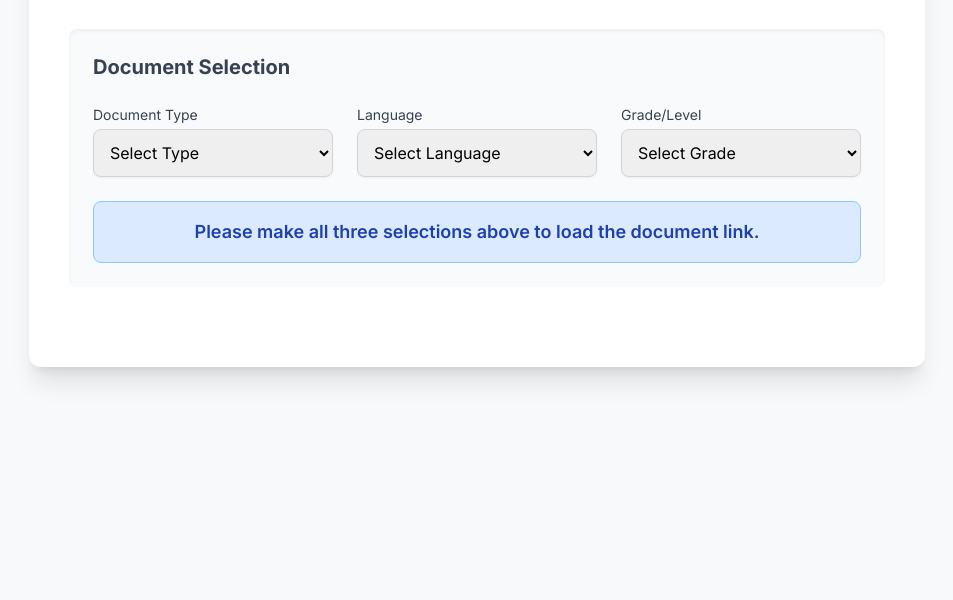
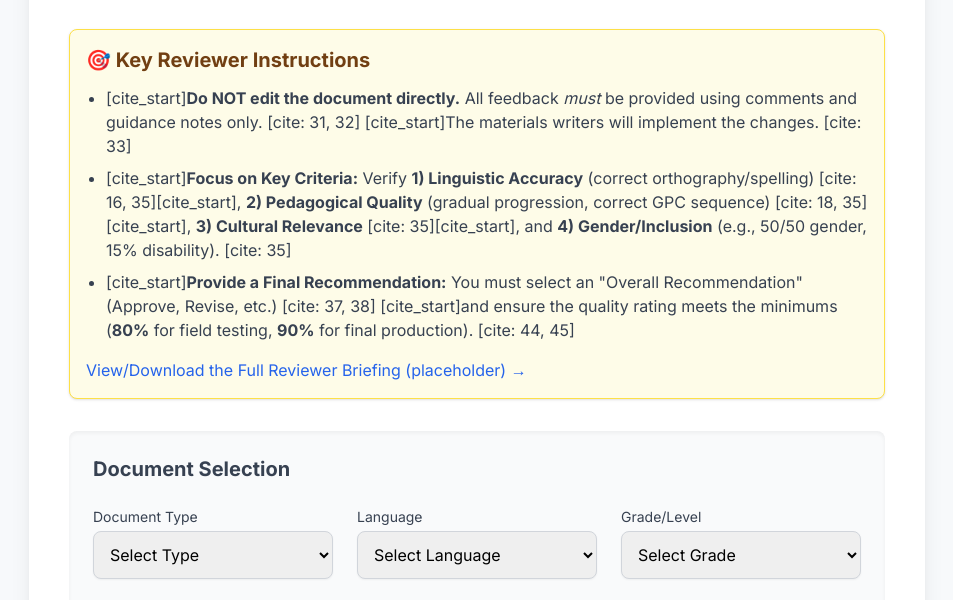
Before and after one commit to babanasir/Gambia_RISE_EGR_Material_Review_Form, a plain HTML site: page index.html in a window 1280 px wide. Shown: the part 160-760 px from the top of the page, without its empty margins (163-1116 px from the left). Drawn offline with nearby package versions, Linux system fonts and the light colour scheme.

Commit message:
Enhance index.html with reviewer instructions
Added key reviewer instructions section and updated document selection form.

```diff
--- a/index.html
+++ b/index.html
@@ -37,6 +37,25 @@
             <p class="text-gray-600">First, select the parameters to load the correct document and review form.</p>
         </header>
 
+        <section id="reviewer-instructions" class="mb-8 p-4 bg-yellow-50 border border-yellow-300 rounded-lg shadow">
+            <h2 class="text-xl font-bold text-yellow-900 mb-3">🎯 Key Reviewer Instructions</h2>
+            <ul class="list-disc list-outside space-y-2 pl-5 text-gray-700">
+                <li>
+                    [cite_start]<strong>Do NOT edit the document directly.</strong> All feedback <em>must</em> be provided using comments and guidance notes only. [cite: 31, 32] [cite_start]The materials writers will implement the changes. [cite: 33]
+                </li>
+                <li>
+                    [cite_start]<strong>Focus on Key Criteria:</strong> Verify <strong>1) Linguistic Accuracy</strong> (correct orthography/spelling) [cite: 16, 35][cite_start], <strong>2) Pedagogical Quality</strong> (gradual progression, correct GPC sequence) [cite: 18, 35][cite_start], <strong>3) Cultural Relevance</strong> [cite: 35][cite_start], and <strong>4) Gender/Inclusion</strong> (e.g., 50/50 gender, 15% disability). [cite: 35]
+                </li>
+                <li>
+                    [cite_start]<strong>Provide a Final Recommendation:</strong> You must select an "Overall Recommendation" (Approve, Revise, etc.) [cite: 37, 38] [cite_start]and ensure the quality rating meets the minimums (<strong>80%</strong> for field testing, <strong>90%</strong> for final production). [cite: 44, 45]
+                </li>
+            </ul>
+            <div class="mt-4">
+                <a href="YOUR_LINK_TO_FULL_BRIEFING_DOC.pdf" target="_blank" class="font-medium text-blue-600 hover:text-blue-800 hover:underline">
+                    View/Download the Full Reviewer Briefing (placeholder) &rarr;
+                </a>
+            </div>
+        </section>
         <section id="selection-form" class="space-y-6 mb-10 p-6 bg-gray-50 rounded-lg shadow-inner">
             <h2 class="text-xl font-bold text-gray-700 mb-4">Document Selection</h2>
             <div class="grid grid-cols-1 md:grid-cols-3 gap-6">
@@ -91,7 +110,7 @@
                 <a id="googleFormLinkButton" href="https://docs.google.com/forms/d/e/1FAIpQLSd79ZWIeAlxKVw9cdYKIbllzjw1Wsmr8sd1y9i9nBU2--pVMg/viewform"
                    target="_blank"
                    class="hidden mt-3 inline-flex items-center justify-center px-6 py-2 border border-transparent text-base font-medium rounded-full text-white bg-green-600 hover:bg-green-700 shadow-lg focus:outline-none focus:ring-4 focus:ring-green-500 focus:ring-opacity-50 active:scale-95">
-                    <svg class="w-5 h-5 mr-2" fill="none" stroke="currentColor" viewBox="0 0 24 24" xmlns="http://www.w3.org/2000/svg"><path stroke-linecap="round" stroke-linejoin="round" stroke-width="2" d="M11 5H6a2 2 0 00-2 2v11a2 2 0 002 2h11a2 2 0 002-2v-5m-1.414-9.414a2 2 0 112.828 2.828L11.828 15H9v-2.828l8.586-8.586z"></path></svg>
+                    <svg class="w-5 h-5 mr-2" fill="none" stroke="currentColor" viewBox="0 className" 0 24 24" xmlns="http://www.w3.org/2000/svg"><path stroke-linecap="round" stroke-linejoin="round" stroke-width="2" d="M11 5H6a2 2 0 00-2 2v11a2 2 0 002 2h11a2 2 0 002-2v-5m-1.414-9.414a2 2 0 112.828 2.828L11.828 15H9v-2.828l8.586-8.586z"></path></svg>
                     Open Review Form
                 </a>
             </div>
```
